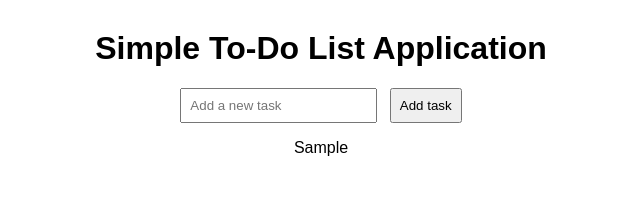
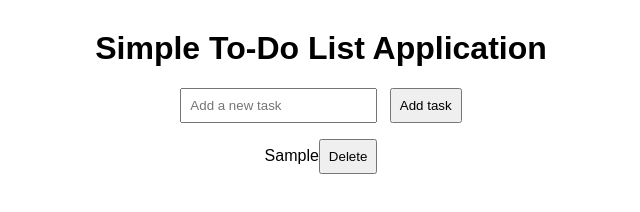
Before and after one commit to rah00l/to-do-list, a plain HTML site: page index.html in a window 1280 px wide. Both pictures are taken after typing "Sample" into the empty fields and a click on the button "Add task". Shown: the whole page, without its empty margins (319-959 px from the left). Drawn offline with Linux system fonts and the light colour scheme.

Commit message:
Update JS and bit HTML to add Delete Task list functionality

```diff
--- a/app.js
+++ b/app.js
@@ -1,24 +1,57 @@
+document.addEventListener('DOMContentLoaded', function() {
+	// Select elements
+	const taskInput = document.getElementById('taskInput');
+	const addTaskBtn = document.getElementById('addTaskBtn');
+	const taskList = document.getElementById('taskList');
+
 	// Function to add task
 	function addTask() {
 
 		// Get the input value
-	const taskInput = document.getElementById('taskInput');
-	const inputText = taskInput.value;
+		const taskText = taskInput.value.trim();
 
 		// Check if input is not empty
-	if (inputText.trim() !== '') {
+		if (taskText !== '') {
 
 			// Create a new list item
-		const listItem = document.createElement('li');
-		listItem.textContent = inputText;
+			const listItem = createTaskItem(taskText);
+			taskList.appendChild(listItem);
+			taskInput.value = '';	// Clear the input
 
-		const taskList = document.getElementById('taskList');
-		taskList.appendChild(listItem);
-
-		// Clear the input
-		taskInput.value = '';
 		}
 		else{
 			alert("Please enter task!");
 		}
 	}
+
+	// Create task list item
+	function createTaskItem(taskText) {
+
+		const listItem = document.createElement('li');
+		listItem.textContent = taskText;
+
+
+		// Add a delete button to the list item
+		const deleteBtn = document.createElement('button');
+		deleteBtn.textContent = 'Delete';
+		deleteBtn.ClassName = 'deleteBtn';
+		listItem.appendChild(deleteBtn);
+
+		// Attach a click event listner to the delete button
+		deleteBtn.addEventListener('click', function() {
+			// Call a funtion to handle task delete
+			deleteTask(listItem);
+		})
+
+		return listItem;
+	}
+
+	function deleteTask(taskItem) {
+		// Remove the task item from task list
+		taskList.removeChild(taskItem);
+	}
+
+	// Attach a click event listner to the "Add Task" button
+	addTaskBtn.addEventListener('click', addTask);
+
+})
--- a/index.html
+++ b/index.html
@@ -33,7 +33,7 @@
 <body>
 	<h1>Simple To-Do List Application </h1>
 	<input type="text" id="taskInput" placeholder="Add a new task">
-	<button onclick="addTask()">Add task</button>
+	<button id="addTaskBtn">Add task</button>
 	<ul id="taskList"></ul>
 </body>
 <script src="app.js"></script>
```
Lines whose indentation alone changed are shown as unchanged.
